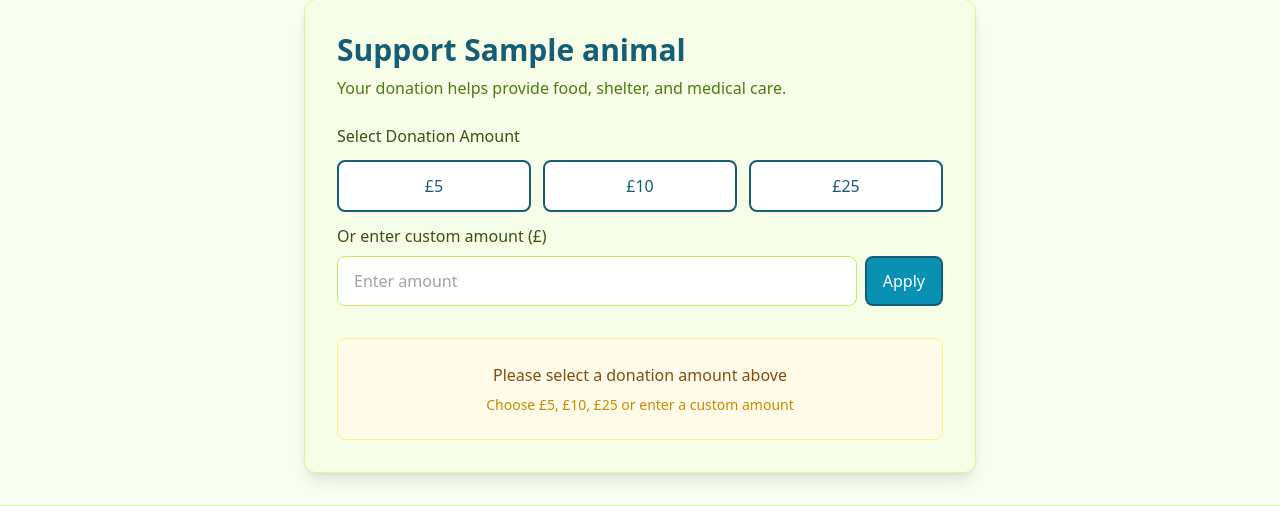
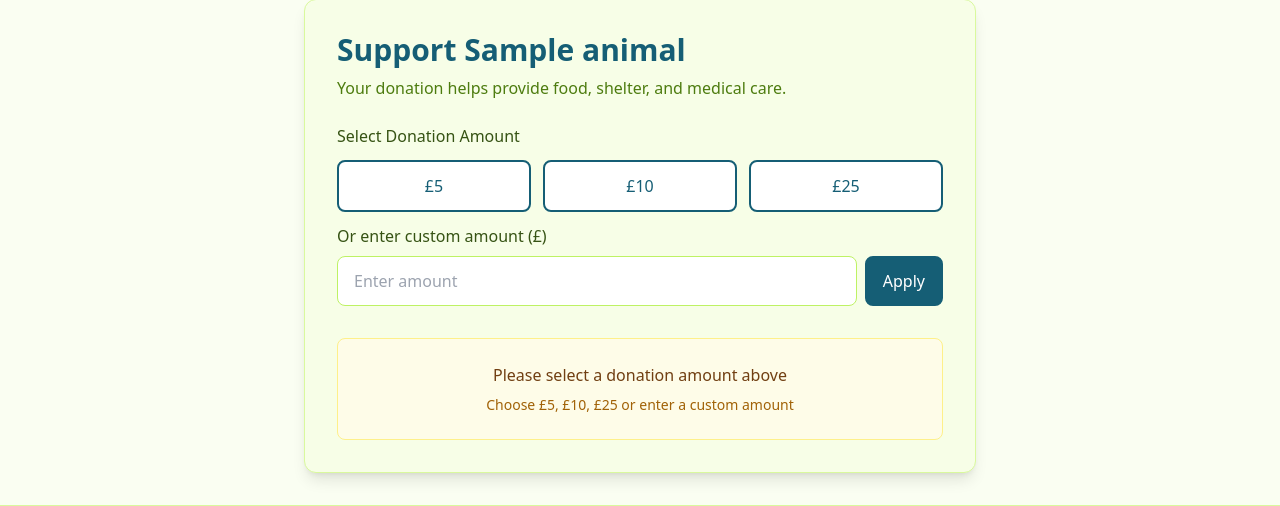
Before and after one commit to dagmara-szproch/animal-farm, a Django app: a page that uses payments/templates/payments/donation_form.html in a window 1280 px wide. Shown: the part 293-799 px from the top of the page. Run offline with Django 4.2, Linux system fonts and the light colour scheme; a user stored in the database is signed in; tables that the repository leaves empty hold one stand-in row (values such as "Sample post"); parts of the project's set-up code (start-up, migrations or seed data) failed here and were passed over; some libraries are stand-ins or nearby versions.

Commit message:
Fix templates for better accessibility

```diff
--- a/animals/templates/animals/animal_list.html
+++ b/animals/templates/animals/animal_list.html
@@ -37,9 +37,9 @@
 
                 <!-- Animal info -->
                 <div class="p-4">
-                    <h3 class="font-bold text-lg text-cyan-800 group-hover:text-cyan-700 transition-colors">
+                    <h2 class="font-bold text-lg text-cyan-800 group-hover:text-cyan-700 transition-colors">
                         {{ animal.name }}
-                    </h3>
+                    </h2>
                     <p class="text-lime-700 text-sm">{{ animal.species }}</p>
 
                     {% if animal.category %}
@@ -62,7 +62,7 @@
 
     <!-- Simple message when you have many animals -->
     {% if animals|length >= 15 %}
-    <div class="text-center text-sm text-lime-600 mt-8">
+    <div class="text-center text-sm text-lime-800 mt-8">
         Showing all {{ animals|length }} animals
     </div>
     {% endif %}
--- a/payments/templates/payments/donation_form.html
+++ b/payments/templates/payments/donation_form.html
@@ -13,7 +13,7 @@
 
     <!-- Donation Form -->
     <div class="bg-lime-50 p-8 rounded-xl shadow-lg border border-lime-200">
-        <h1 class="text-3xl font-bold text-cyan-800 mb-2">Support {{ animal.name }}</h1>
+        <h2 class="text-3xl font-bold text-cyan-800 mb-2">Support {{ animal.name }}</h2>
         <p class="text-lime-700 mb-6">Your donation helps provide food, shelter, and medical care.</p>
 
         {% if messages %}
@@ -51,7 +51,7 @@
                            class="flex-grow px-4 py-3 border border-lime-300 rounded-lg focus:ring-2 focus:ring-cyan-300"
                            min="1" step="1" placeholder="Enter amount">
                     <button type="button" id="apply-custom"
-                            class="px-4 bg-cyan-600 border-2 border-cyan-800 text-white rounded-lg hover:bg-cyan-700">
+                            class="px-4 bg-cyan-800 border-2 border-cyan-800 text-white rounded-lg hover:bg-cyan-700">
                         Apply
                     </button>
                 </div>
@@ -108,8 +108,8 @@
         {% else %}
         <!-- Message when no amount selected -->
         <div class="p-6 bg-yellow-50 border border-yellow-200 rounded-lg text-center">
-            <p class="text-yellow-800 font-medium mb-2">Please select a donation amount above</p>
-            <p class="text-yellow-600 text-sm">Choose £5, £10, £25 or enter a custom amount</p>
+            <p class="text-yellow-900 font-medium mb-2">Please select a donation amount above</p>
+            <p class="text-yellow-700 text-sm">Choose £5, £10, £25 or enter a custom amount</p>
         </div>
         {% endif %}
     </div>
```
